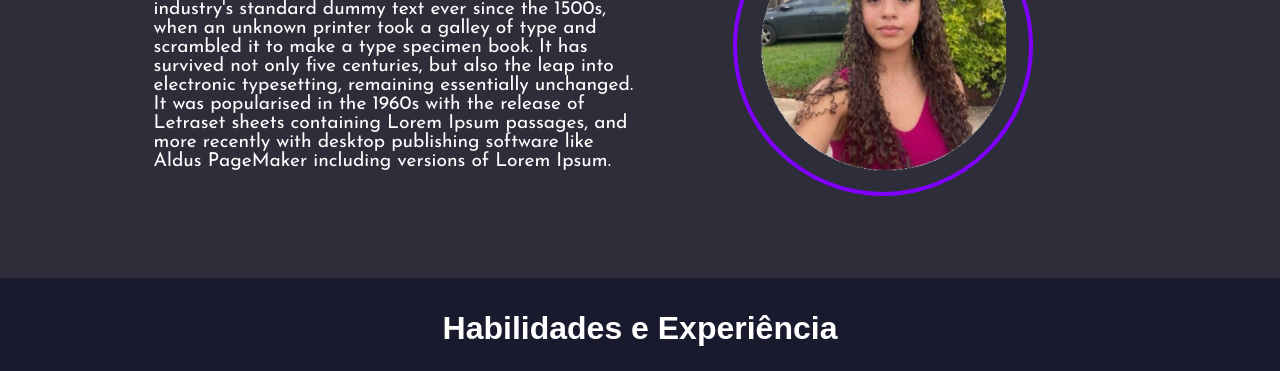
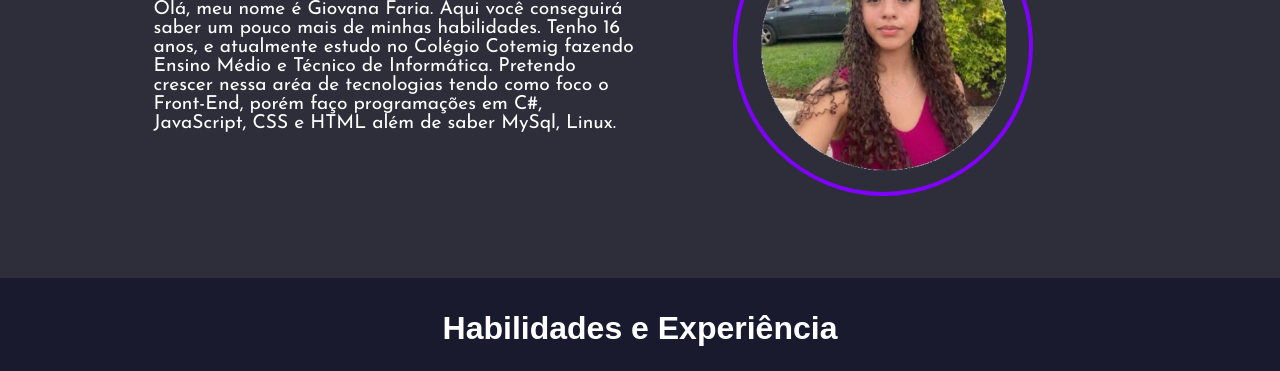
Before and after one commit to giovanafariaa/giovana, a plain HTML site: page index.html in a window 1280 px wide. Shown: the part 752-1123 px from the top of the page. Drawn offline with Linux system fonts and the light colour scheme; a web font is replaced by a local one.

Commit message:
Update index.html

```diff
--- a/index.html
+++ b/index.html
@@ -43,16 +43,10 @@
         <section id="sobre" class="sobre-mim">
             <div id="left">
                 <h2>Sobre Mim</h2>
-                <p>Lorem Ipsum is simply dummy text of the printing and typesetting industry. Lorem Ipsum has been the
-                    industry's standard dummy text ever since the 1500s, when an unknown printer took a galley of type
-                    and
-                    scrambled it to make a type specimen book. It has survived not only five centuries, but also the
-                    leap
-                    into electronic typesetting, remaining essentially unchanged. It was popularised in the 1960s with
-                    the
-                    release of Letraset sheets containing Lorem Ipsum passages, and more recently with desktop
-                    publishing
-                    software like Aldus PageMaker including versions of Lorem Ipsum.</p>
+                <p>Olá, meu nome é Giovana Faria. Aqui você conseguirá saber um pouco mais de minhas habilidades.
+                Tenho 16 anos, e atualmente estudo no Colégio Cotemig fazendo Ensino Médio e Técnico de Informática.
+                Pretendo crescer nessa aréa de tecnologias tendo como foco o Front-End, porém faço programações em C#, JavaScript, CSS e HTML além
+                de saber MySql, Linux.</p>
             </div>
             <div id="right">
                 <img src="perfil.png" alt="Imagem da Programadora" class="perfil">
```
